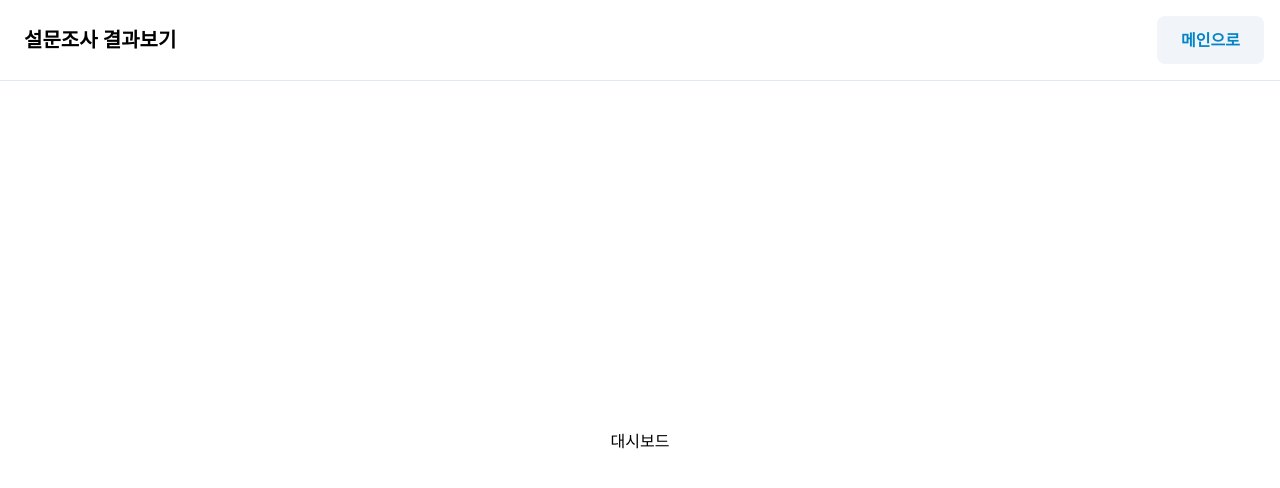
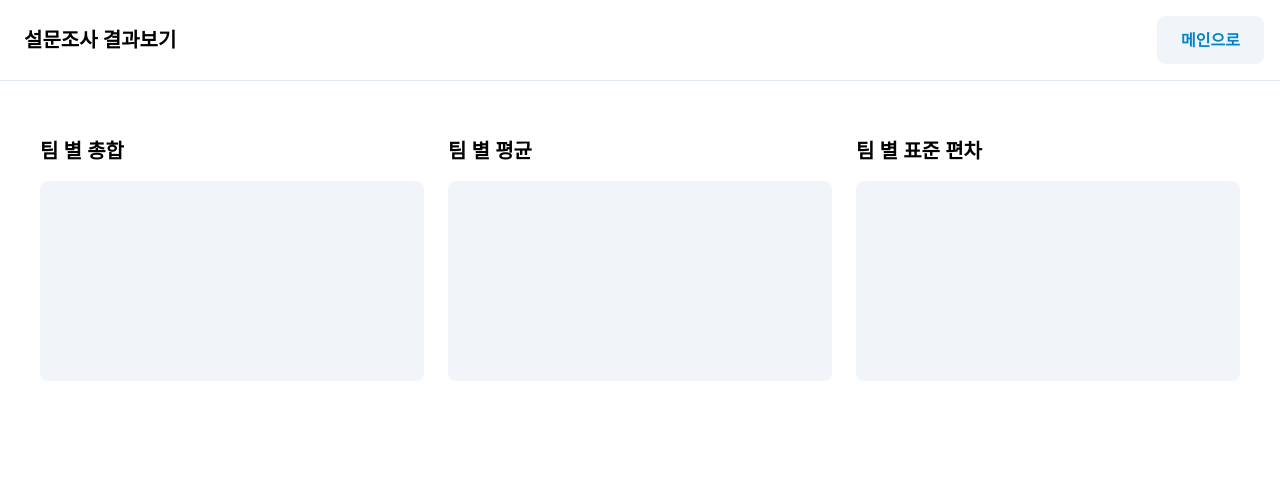
Before and after one commit to Ji-hoon/nextjs-coding-test, a Next.js app: page /dashboard in a window 1280 px wide. Shown: the top 488 px of the page. Built offline with nearby package versions, Linux system fonts and the light colour scheme.

Commit message:
Feat: 대시보드 콘텐츠 및 차트 컴포넌트 추가

```diff
--- a/src/app/dashboard/contents.tsx
+++ b/src/app/dashboard/contents.tsx
@@ -5,6 +5,8 @@ import { useDispatch, useSelector } from "react-redux";
 import { surveyActions } from "@/src/store/survey.slice";
 import { storeProps } from "@/src/global/types";
 import { useEffect, useState } from "react";
+import Chart from "@/src/components/atoms/Chart";
+import { LABELS, MESSAGES } from "@/src/global/constants";
 
 export default function DashboardContent() {
   const dispatch = useDispatch();
@@ -19,5 +21,31 @@ export default function DashboardContent() {
     setLocalstorageWithUserInfo(registeredUserInfo);
   }
 
-  return <>대시보드</>;
+  return (
+    <>
+      {isRegistered && (
+        <>
+          <h2 className="text-3xl font-semibold break-keep">
+            {registeredUserInfo.memberName}님의 신체점수는{" "}
+            <span className="text-sky-500">{registeredUserInfo.result}점</span>{" "}
+            입니다.
+            <br />
+            {registeredUserInfo.result >= 15 ? (
+              <>{MESSAGES.RESULT_HIGH}</>
+            ) : registeredUserInfo.result >= 10 ? (
+              <>{MESSAGES.RESULT_MIDDLE}</>
+            ) : (
+              <>{MESSAGES.RESULT_LOW}</>
+            )}
+          </h2>
+          <div className="w-full h-px bg-gray-200 my-4"></div>
+        </>
+      )}
+      <div className="grid gap-6 grid-cols-1 sm:grid-cols-2 lg:grid-cols-3">
+        <Chart title={LABELS.CHART_TOTAL} />
+        <Chart title={LABELS.CHART_AVERAGE} />
+        <Chart title={LABELS.CHART_STANDARD} />
+      </div>
+    </>
+  );
 }
--- a/src/app/dashboard/page.tsx
+++ b/src/app/dashboard/page.tsx
@@ -2,10 +2,8 @@ import DashboardContent from "./contents";
 
 export default function DashboardPage() {
   return (
-    <>
-      <div className="w-full flex items-center justify-center">
-        <DashboardContent />
-      </div>
-    </>
+    <div className="w-full h-full flex flex-col flex-auto px-10 py-12 gap-4">
+      <DashboardContent />
+    </div>
   );
 }
--- /dev/null
+++ b/src/components/atoms/Chart.tsx
@@ -0,0 +1,9 @@
+export default function Chart({ title }: { title: string }) {
+  return (
+    <div className="flex flex-col gap-2">
+      <h3 className="text-xl font-bold py-2">{title}</h3>
+      {/* dummy chart area */}
+      <div className="rounded-lg bg-slate-100 h-[200px] w-full"></div>
+    </div>
+  );
+}
--- a/src/components/modules/Header.tsx
+++ b/src/components/modules/Header.tsx
@@ -18,7 +18,7 @@ export default function Header() {
   const currentData = JSON.parse(currentStorageData as string);
 
   return (
-    <header className="border-b border-slate-200 flex items-center p-4 w-full h-[81px]">
+    <header className="sticky top-0 backdrop-blur bg-white/95 supports-backdrop-blur:bg-white/95 border-b border-slate-200 flex items-center p-4 w-full h-[81px]">
       <h1 className="text-xl font-bold px-2">
         {pathname === PATHS.ROOT ? (
           TITLES.ROOT
--- a/src/global/constants.ts
+++ b/src/global/constants.ts
@@ -25,6 +25,9 @@ export const LABELS = {
   GO_MAIN: "메인으로",
   SHOW_RESULT: "결과보기",
   START_SURVEY: "설문조사 시작하기",
+  CHART_TOTAL: "팀 별 총합",
+  CHART_AVERAGE: "팀 별 평균",
+  CHART_STANDARD: "팀 별 표준 편차",
 };
 
 export const TITLES = {
@@ -36,6 +39,9 @@ export const TITLES = {
 export const MESSAGES = {
   MISSING_FIELD: "필드를 모두 입력해주세요.",
   EMPTY_VALUES: "옵션을 선택 또는 입력해주세요.",
+  RESULT_HIGH: "훌륭하네요!",
+  RESULT_MIDDLE: "좀 더 노력하세요!",
+  RESULT_LOW: "오늘부터 건강 관리를 시작하세요!",
 };
 
 export const META = {
```
